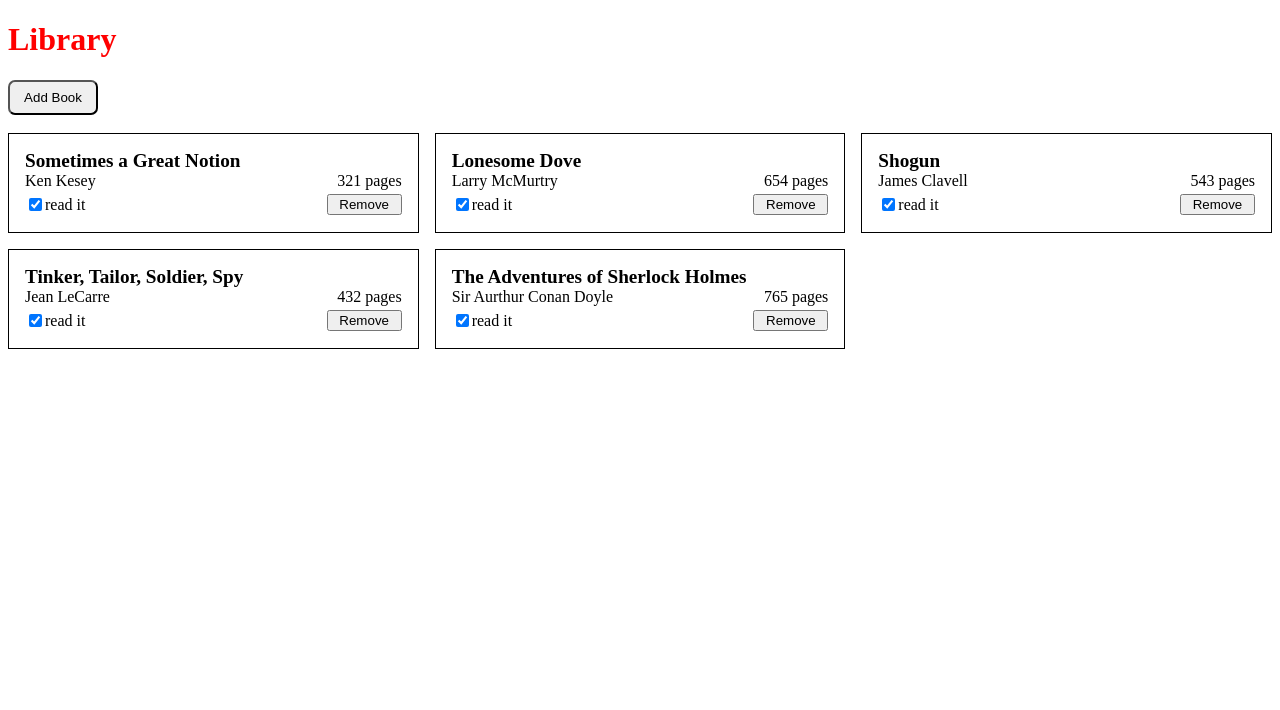
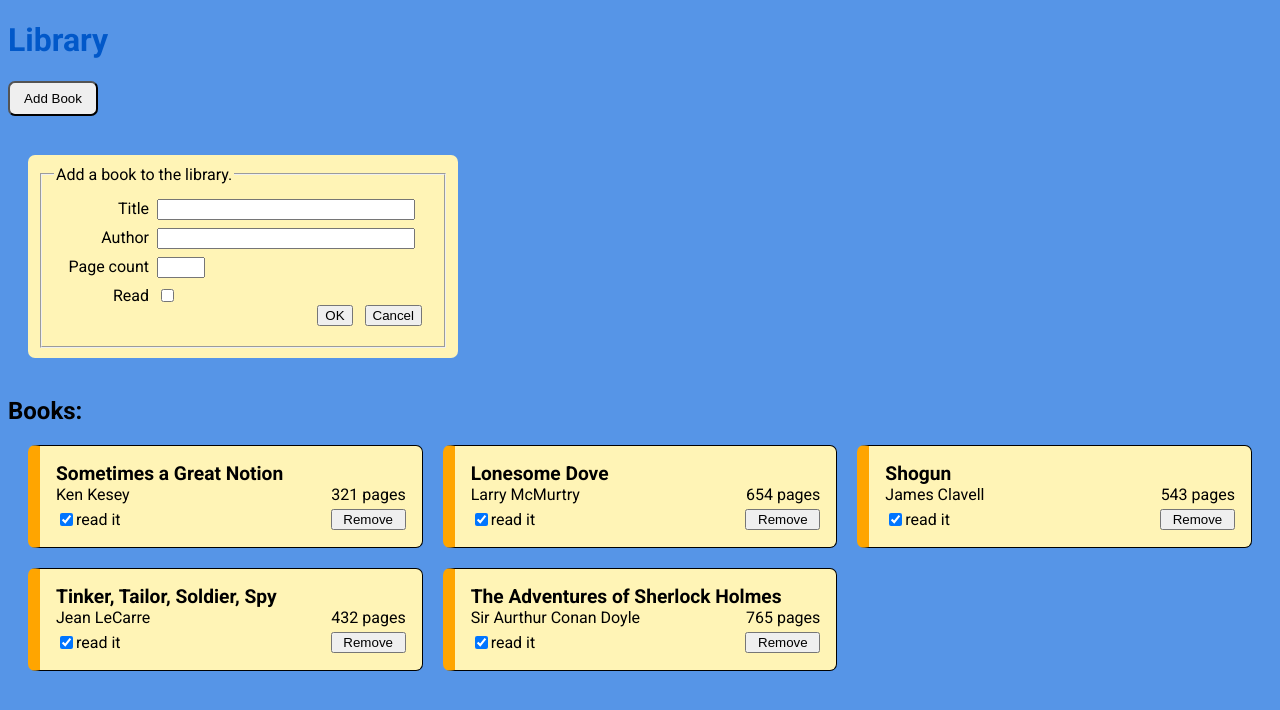
Before and after one commit to danjeffrey/LibraryOfBooks, a plain HTML site: page index.html in a window 1280 px wide. Both pictures are taken after a click on the button "Add Book". Drawn offline with Linux system fonts and the light colour scheme.

Commit message:
Enabled Add book and its buttons.

```diff
--- a/index.html
+++ b/index.html
@@ -4,6 +4,10 @@
 <head>
     <meta charset="UTF-8">
     <meta name="viewport" content="width=device-width, initial-scale=1.0">
+    <link rel="preconnect" href="https://fonts.googleapis.com">
+    <link rel="preconnect" href="https://fonts.gstatic.com" crossorigin>
+    <link href="https://fonts.googleapis.com/css2?family=Roboto:ital,wght@0,100..900;1,100..900&display=swap"
+        rel="stylesheet">
     <link rel="stylesheet" href="library.css">
     <script src="library.js" defer></script>
     <title>Library</title>
@@ -12,9 +16,35 @@
 <body>
     <h1>Library</h1>
     <div class="toolbar">
-        <button class="addButton">Add Book</button>
+        <button id="addBookButton" class="addButton">Add Book</button>
+    </div>
+    <div id="AddBookFormDiv" class="formContainer">
+    <br />
+    <form id="add-book-dialog" >
+        <fieldset>
+            <legend>Add a book to the library.</legend>
+            <div class="formAll">
+                <div class="formBody">
+                    <label for="title" class="formLeft">Title</label>
+                    <input type="text" id="title" name="title" class="formRight">
+                    <label for="author" class="formLeft">Author</label>
+                    <input type="text" id="author" name="author" class="formRight">
+                    <label for="pages" class="formLeft">Page count</label>
+                    <input type="number" id="pages" name="pages" class="formRight">
+                    <label for="read-it" class="formLeft">Read</label>
+                    <input type="checkbox" id="read-it" name="read-it" class="formRight">
+                </div>
+                <div class="formFooter">
+                    <button id="btnOK" commandfor="add-book-dialog" command="add">OK</button>
+                    &nbsp;
+                    <button id="btnCancel" commandfor="add-book-dialog" command="cancel">Cancel</button>
+                </div>
+            </div>
+        </fieldset>
+    </form>
     </div>
     <br />
+    <div class="libraryHeadingText">Books:</div>
     <div id="bookList" class="bookList">
     </div>
 </body>
--- a/library.css
+++ b/library.css
@@ -1,5 +1,10 @@
+body {
+  font-family: "Roboto";
+  background-color: rgb(86, 149, 231);
+}
+
 h1 {
-  color: red;
+  color: rgb(1, 88, 201);
 }
 
 .addButton {
@@ -9,16 +14,22 @@ h1 {
 }
 
 .bookList {
+  padding: 20px;
   display: grid;
   grid-template-columns: repeat(3, 1fr); /* 2 equal columns */
-  gap: 16px;
+  gap: 20px;
 }
 
 .book {
   display: grid;
   grid-template-rows: repeat(3, 1fr);
   padding: 16px;
-  border: 1px solid black;
+  border-left: 12px solid orange;
+  border-top: 1px solid black;
+  border-right: 1px solid black;
+  border-bottom: 1px solid black;
+  border-radius: 7px;
+  background-color: rgb(255, 244, 182);
 }
 
 .cardMiddle {
@@ -47,3 +58,50 @@ h1 {
     justify-content: center;
     align-items: center;
 }
+
+.formAll {
+  padding: 10px;
+}
+
+.formBody {
+  display: grid;
+  grid-template-columns: 85px 1fr;
+  gap: 8px;
+}
+
+.formLeft {
+  justify-self: end;   /* aligns content to the right */
+}
+
+.formRight {
+  justify-self: start; /* aligns content to the left */
+}
+
+input[type="number"] {
+  width: 40px;
+}
+
+input[type="text"] {
+  width: 250px;
+}
+
+.formFooter {
+  justify-self: end;
+}
+
+#add-book-dialog {
+  border-radius: 7px;
+  padding: 10px;
+  width: 410px;
+  background: rgb(255, 244, 182);
+}
+
+.formContainer {
+  display: none;
+  padding: 20px;
+}
+
+.libraryHeadingText {
+  font-size: 1.5em;
+  font-weight: bold;
+}
--- a/library.js
+++ b/library.js
@@ -28,6 +28,7 @@ Book.prototype.toggleRead = function () {
 function addBookToLibrary(title, author, pages, read) {
   let book = new Book(title, author, pages, read);
   myLibrary.push(book);
+  return book;
 }
 
 addBookToLibrary("Sometimes a Great Notion", "Ken Kesey", 321, true);
@@ -58,6 +59,10 @@ Read it
 const bookListDiv = document.getElementById("bookList");
 
 myLibrary.forEach((bk) => {
+  addOneBookToInterface(bk);
+});
+
+function addOneBookToInterface(bk) {
   let card = document.createElement("div");
   card.classList.add("book");
   card.dataset.id = bk.id;
@@ -116,6 +121,36 @@ myLibrary.forEach((bk) => {
     bookDivContainer.removeChild(bookDiv);
   });
   footer.appendChild(removeButton);
+  bookListDiv.appendChild(card);
+};
 
-  bookListDiv.appendChild(card);
+
+const addBookForm = document.getElementById("AddBookFormDiv");
+const addBookButton = document.getElementById("addBookButton");
+addBookButton.addEventListener("click", (e) => {
+  addBookForm.style.display = "inherit";
 });
+
+const cancelButton = document.getElementById("btnCancel");
+cancelButton.addEventListener("click", (e) => {
+  addBookForm.style.display = "none";
+  document.getElementById("add-book-dialog").reset();
+});
+
+const okButton = document.getElementById("btnOK");
+okButton.addEventListener("click", (e) => {
+  processForm(e);
+  addBookForm.style.display = "none";
+});
+
+// validate form on submission
+function processForm(e) {
+  e.preventDefault();
+  const title = document.getElementById("title").value.trim();
+  const author = document.getElementById("author").value.trim();
+  const pages = document.getElementById("pages").value.trim();
+  const readit = document.getElementById("read-it").value.trim();
+  let book = addBookToLibrary(title, author, pages, readit);
+  addOneBookToInterface(book);
+  document.getElementById("add-book-dialog").reset();
+}
```
